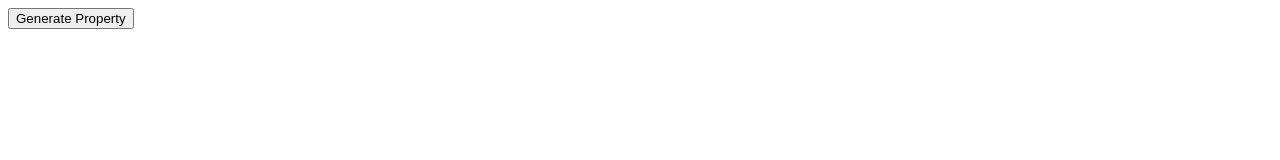
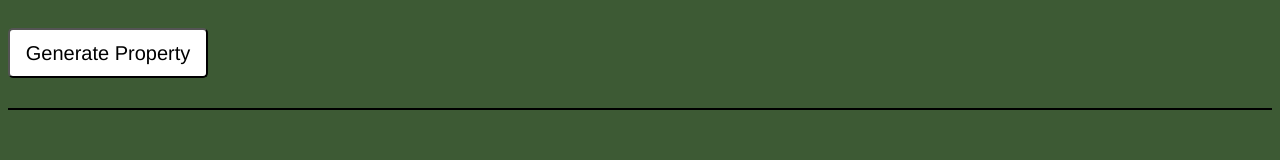
Before and after one commit to clarejacky/prime_peer_jq_02, a plain HTML site: page index.html in a window 1280 px wide. Drawn offline with Linux system fonts and the light colour scheme.

Commit message:
styles commit

```diff
--- a/stylesheet.css
+++ b/stylesheet.css
@@ -1,5 +1,30 @@
-stylesheet
+#generate {
+	background-color: #fff;
+	width: 200px;
+	height: 50px;
+	border-radius: 5px;
+	font-family: helvetica;
+	margin: 20px auto;
+	font-size: 20px;
+
+
+}
 
 body {
+	font-family: helvetica;
 	background-color: #3d5a34;
 }
+main {
+	width: 600px;
+	margin: 20px auto 20px auto;
+}
+table {
+	display: block;
+	margin: 10px auto;
+	text-align: center;
+	background-color: #fff;
+	border: 1px solid black;
+}
+#propId tr {
+	border: 1px solid black;
+}
```
